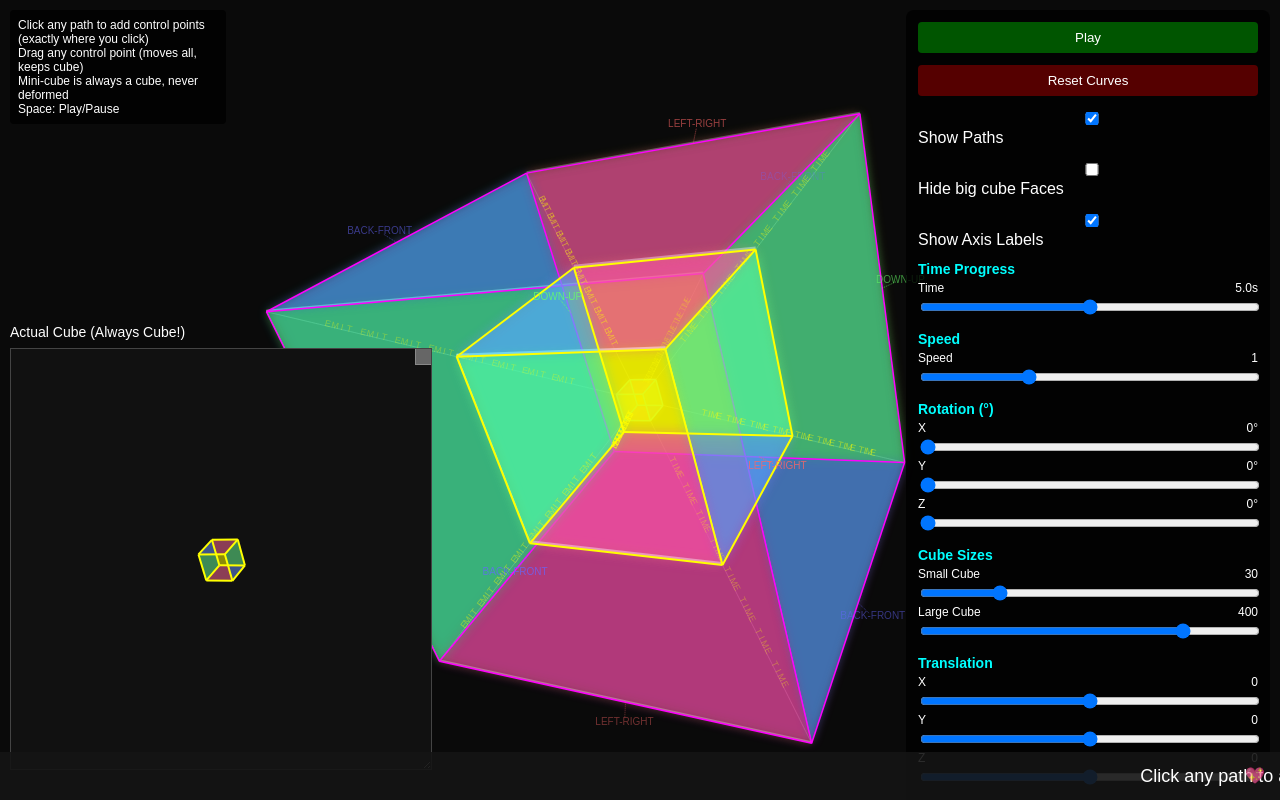
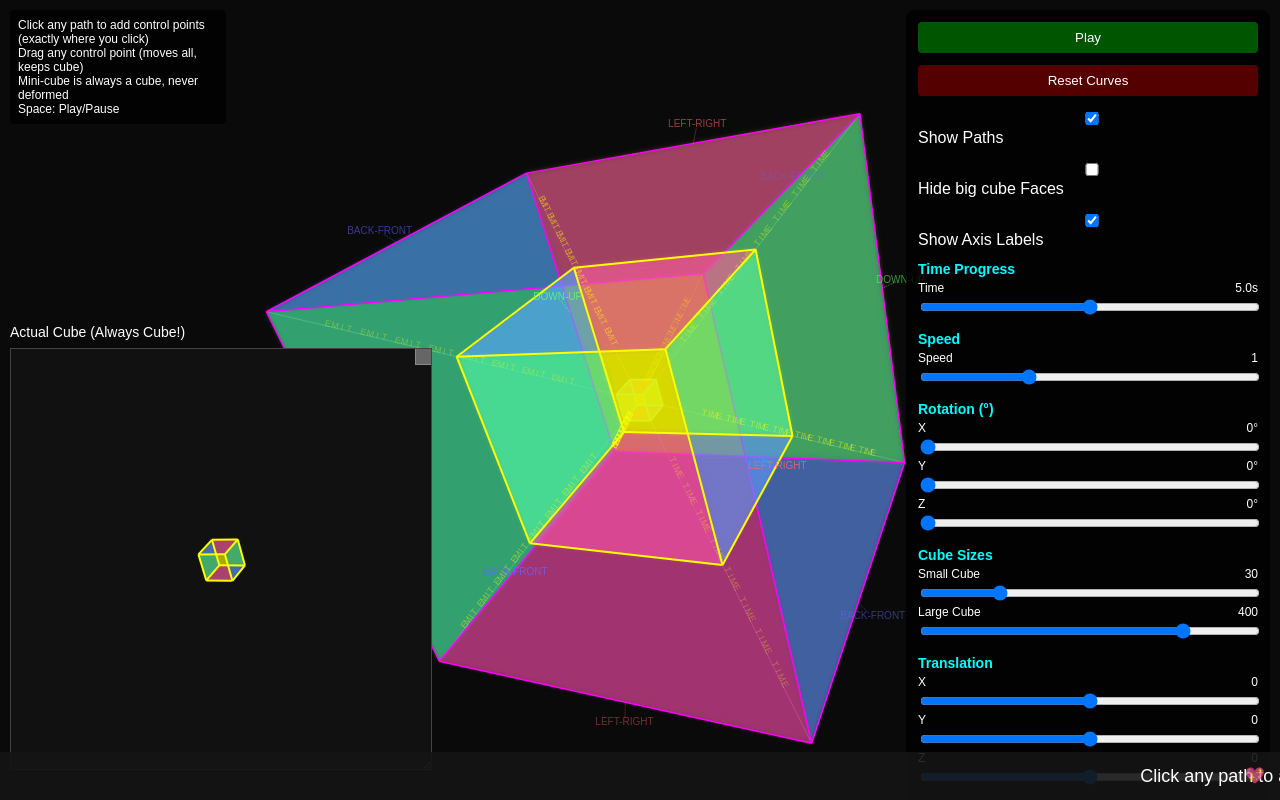
Before and after one commit to jiffykit/time, a plain HTML site: page index.html in a window 1280 px wide. Drawn offline with Linux system fonts and the light colour scheme.

Commit message:
Update index.html
Labels bugs

```diff
--- a/index.html
+++ b/index.html
@@ -211,11 +211,11 @@
         <div class="control-group">
             <h3>Rotation (°)</h3>
             <div class="slider-label"><span>X</span><span id="rotXValue">0°</span></div>
-            <input id="rotXSlider" type="range" min="0" max="360" value="0" step="1">
+            <input id="rotXSlider" type="range" min="0" max="1080" value="0" step="1">
             <div class="slider-label"><span>Y</span><span id="rotYValue">0°</span></div>
-            <input id="rotYSlider" type="range" min="0" max="360" value="0" step="1">
+            <input id="rotYSlider" type="range" min="0" max="1080" value="0" step="1">
             <div class="slider-label"><span>Z</span><span id="rotZValue">0°</span></div>
-            <input id="rotZSlider" type="range" min="0" max="360" value="0" step="1">
+            <input id="rotZSlider" type="range" min="0" max="1080" value="0" step="1">
         </div>
         <div class="control-group">
             <h3>Cube Sizes</h3>
@@ -471,24 +471,42 @@
                 return p;
             }
 
-            // Helper function to adjust color brightness based on depth with glass/glow effect
+            // Simplified lighting system - just depth-based brightness with subtle glow
             function adjustColorForDepth(color, z) {
                 // Normalize z to a reasonable range (-400 to 400)
                 const normalizedZ = Math.max(-400, Math.min(400, z));
-                // Map z to brightness factor (closer = lighter, farther = darker)
-                const brightnessFactor = 1 + (normalizedZ / 400) * 0.4; // ±40% for more dramatic effect
-                const clampedFactor = Math.max(0.6, Math.min(1.4, brightnessFactor));
 
-                // Parse rgba color and adjust brightness
+                // Simple brightness factor based on depth (closer = brighter, farther = darker)
+                const brightnessFactor = 1 + (normalizedZ / 400) * 0.6; // ±60% brightness variation
+                const clampedFactor = Math.max(0.4, Math.min(1.6, brightnessFactor));
+
+                // Parse rgba color and adjust only brightness (no color temperature changes)
                 const match = color.match(/rgba?\((\d+),(\d+),(\d+),?([^)]*)\)/);
                 if (match) {
                     const r = Math.min(255, Math.max(0, Math.round(parseInt(match[1]) * clampedFactor)));
                     const g = Math.min(255, Math.max(0, Math.round(parseInt(match[2]) * clampedFactor)));
                     const b = Math.min(255, Math.max(0, Math.round(parseInt(match[3]) * clampedFactor)));
-                    const a = match[4] ? match[4] : '0.7'; // Make slightly more transparent for glass effect
-                    return `rgba(${r},${g},${b},${a})`;
+                    const baseAlpha = match[4] ? parseFloat(match[4]) : 0.3;
+
+                    return `rgba(${r},${g},${b},${baseAlpha})`;
                 }
                 return color;
+            }
+
+            // Simple glow effect function
+            function createSimpleGlow(ctx, color, z, intensity = 1.0) {
+                const normalizedZ = Math.max(-400, Math.min(400, z));
+                const glowIntensity = Math.max(0.5, Math.min(1.0, (normalizedZ + 400) / 800)) * intensity;
+
+                // Simple glow
+                const glowBlur = Math.round(8 * glowIntensity);
+
+                ctx.shadowColor = color.replace(/,[\d.]+\)$/, ',0.6)');
+                ctx.shadowBlur = glowBlur;
+                ctx.shadowOffsetX = 0;
+                ctx.shadowOffsetY = 0;
+
+                return glowIntensity;
             }
 
             // Draw axis labels and time indicators
@@ -527,9 +545,9 @@
 
                 // Define axis directions based on cube edges - label ALL edges of each type
                 const axisLabels = [
-                    { label: 'LEFT-RIGHT', edges: [[0,1], [3,2], [4,5], [7,6]], color: '#ff6666' },
-                    { label: 'DOWN-UP', edges: [[0,3], [1,2], [4,7], [5,6]], color: '#66ff66' },
-                    { label: 'BACK-FRONT', edges: [[0,4], [1,5], [2,6], [3,7]], color: '#6666ff' }
+                    { label: 'LEFT-RIGHT', edges: [[0, 1], [3, 2], [4, 5], [7, 6]], color: '#ff6666' },
+                    { label: 'DOWN-UP', edges: [[0, 3], [1, 2], [4, 7], [5, 6]], color: '#66ff66' },
+                    { label: 'BACK-FRONT', edges: [[0, 4], [1, 5], [2, 6], [3, 7]], color: '#6666ff' }
                 ];
 
                 // Draw axis labels on ALL edges of each type
@@ -702,8 +720,20 @@
                     face.forEach(v => avgZ += cube[v].z);
                     avgZ /= face.length;
 
-                    // Apply depth-based lighting
+                    // Apply simple depth-based lighting for minimap
                     const adjustedColor = adjustColorForDepth(faceColors[i], avgZ);
+
+                    // Simple glow effect for minimap
+                    mctx.save();
+
+                    const normalizedZ = Math.max(-400, Math.min(400, avgZ));
+                    const glowIntensity = Math.max(0.5, Math.min(1.0, (normalizedZ + 400) / 800));
+
+                    mctx.shadowColor = adjustedColor.replace(/,[\d.]+\)$/, ',0.5)');
+                    mctx.shadowBlur = Math.round(6 * glowIntensity);
+                    mctx.shadowOffsetX = 0;
+                    mctx.shadowOffsetY = 0;
+
                     mctx.fillStyle = adjustedColor;
                     mctx.beginPath();
                     face.forEach((v, j) => {
@@ -713,6 +743,8 @@
                     });
                     mctx.closePath();
                     mctx.fill();
+
+                    mctx.restore();
                 });
                 mctx.strokeStyle = '#ffff00';
                 mctx.lineWidth = 2;
@@ -765,23 +797,21 @@
 
                 ctx.save();
 
-                // ALWAYS show faces for ghost cube
+                // ALWAYS show faces for ghost cube with simple depth gradient
                 faces.forEach((face, i) => {
                     // Calculate average z-depth for this face
                     let avgZ = 0;
                     face.forEach(v => avgZ += cube[v].z);
                     avgZ /= face.length;
 
-                    // Apply depth-based lighting with glow effect
+                    // Apply simple depth-based lighting
                     const adjustedColor = adjustColorForDepth(faceColors[i], avgZ);
 
-                    // Add glow effect for glass-like appearance
+                    // Simple glow effect
                     ctx.save();
-                    ctx.shadowColor = adjustedColor.replace(/,[\d.]+\)$/, ',0.6)');
-                    ctx.shadowBlur = 8 + (avgZ / 400) * 3;
-                    ctx.shadowOffsetX = 0;
-                    ctx.shadowOffsetY = 0;
+                    createSimpleGlow(ctx, adjustedColor, avgZ, 0.7);
 
+                    // Main face
                     ctx.fillStyle = adjustedColor;
                     ctx.beginPath();
                     face.forEach((v, j) => {
@@ -792,22 +822,6 @@
                     ctx.closePath();
                     ctx.fill();
 
-                    // Add glass highlight
-                    const highlightColor = adjustedColor.replace(/rgba?\((\d+),(\d+),(\d+)/, 'rgba(255,255,255').replace(/,[\d.]+\)$/, ',0.2)');
-                    ctx.shadowBlur = 0;
-                    ctx.fillStyle = highlightColor;
-                    ctx.beginPath();
-                    const topVertices = face.slice(0, 2);
-                    topVertices.forEach((v, j) => {
-                        const pt = projected[v];
-                        const offsetPt = { x: pt.x, y: pt.y - 1 };
-                        if (j === 0) ctx.moveTo(offsetPt.x, offsetPt.y);
-                        else ctx.lineTo(offsetPt.x, offsetPt.y);
-                    });
-                    ctx.lineTo(projected[face[1]].x, projected[face[1]].y);
-                    ctx.lineTo(projected[face[0]].x, projected[face[0]].y);
-                    ctx.closePath();
-                    ctx.fill();
                     ctx.restore();
                 });
 
@@ -844,7 +858,7 @@
 
                 ctx.save();
 
-                // Only show faces when controlToggle is unchecked (Hide big cube Faces)
+                // Only show faces when controlToggle is unchecked with simple depth gradient
                 if (!controlToggle.checked) {
                     faces.forEach((face, i) => {
                         // Calculate average z-depth for this face
@@ -852,16 +866,14 @@
                         face.forEach(v => avgZ += cube[v].z);
                         avgZ /= face.length;
 
-                        // Apply depth-based lighting with glow effect
+                        // Apply simple depth-based lighting
                         const adjustedColor = adjustColorForDepth(faceColors[i], avgZ);
 
-                        // Add glow effect for glass-like appearance
+                        // Simple glow effect
                         ctx.save();
-                        ctx.shadowColor = adjustedColor.replace(/,[\d.]+\)$/, ',0.8)');
-                        ctx.shadowBlur = 10 + (avgZ / 400) * 5;
-                        ctx.shadowOffsetX = 0;
-                        ctx.shadowOffsetY = 0;
+                        createSimpleGlow(ctx, adjustedColor, avgZ, 1.0);
 
+                        // Main face
                         ctx.fillStyle = adjustedColor;
                         ctx.beginPath();
                         face.forEach((v, j) => {
@@ -872,22 +884,6 @@
                         ctx.closePath();
                         ctx.fill();
 
-                        // Add glass highlight
-                        const highlightColor = adjustedColor.replace(/rgba?\((\d+),(\d+),(\d+)/, 'rgba(255,255,255').replace(/,[\d.]+\)$/, ',0.3)');
-                        ctx.shadowBlur = 0;
-                        ctx.fillStyle = highlightColor;
-                        ctx.beginPath();
-                        const topVertices = face.slice(0, 2);
-                        topVertices.forEach((v, j) => {
-                            const pt = projected[v];
-                            const offsetPt = { x: pt.x, y: pt.y - 2 };
-                            if (j === 0) ctx.moveTo(offsetPt.x, offsetPt.y);
-                            else ctx.lineTo(offsetPt.x, offsetPt.y);
-                        });
-                        ctx.lineTo(projected[face[1]].x, projected[face[1]].y);
-                        ctx.lineTo(projected[face[0]].x, projected[face[0]].y);
-                        ctx.closePath();
-                        ctx.fill();
                         ctx.restore();
                     });
                 }
@@ -917,23 +913,21 @@
                 const projected = cube.map(project);
                 ctx.save();
 
-                // ALWAYS show faces for animated cube (independent of checkbox)
+                // ALWAYS show faces for animated cube with simple depth gradient
                 faces.forEach((face, i) => {
                     // Calculate average z-depth for this face
                     let avgZ = 0;
                     face.forEach(v => avgZ += cube[v].z);
                     avgZ /= face.length;
 
-                    // Apply depth-based lighting with glow effect
+                    // Apply simple depth-based lighting
                     const adjustedColor = adjustColorForDepth(faceColors[i], avgZ);
 
-                    // Add glow effect for glass-like appearance
+                    // Simple glow effect (slightly stronger for animated cube)
                     ctx.save();
-                    ctx.shadowColor = adjustedColor.replace(/,[\d.]+\)$/, ',0.8)'); // Glow color
-                    ctx.shadowBlur = 12 + (avgZ / 400) * 6; // Stronger glow for animated cube
-                    ctx.shadowOffsetX = 0;
-                    ctx.shadowOffsetY = 0;
+                    createSimpleGlow(ctx, adjustedColor, avgZ, 1.2);
 
+                    // Main face
                     ctx.fillStyle = adjustedColor;
                     ctx.beginPath();
                     face.forEach((v, j) => {
@@ -944,22 +938,6 @@
                     ctx.closePath();
                     ctx.fill();
 
-                    // Add glass highlight
-                    const highlightColor = adjustedColor.replace(/rgba?\((\d+),(\d+),(\d+)/, 'rgba(255,255,255').replace(/,[\d.]+\)$/, ',0.4)');
-                    ctx.shadowBlur = 0;
-                    ctx.fillStyle = highlightColor;
-                    ctx.beginPath();
-                    const topVertices = face.slice(0, 2);
-                    topVertices.forEach((v, j) => {
-                        const pt = projected[v];
-                        const offsetPt = { x: pt.x, y: pt.y - 3 }; // Larger offset for animated cube
-                        if (j === 0) ctx.moveTo(offsetPt.x, offsetPt.y);
-                        else ctx.lineTo(offsetPt.x, offsetPt.y);
-                    });
-                    ctx.lineTo(projected[face[1]].x, projected[face[1]].y);
-                    ctx.lineTo(projected[face[0]].x, projected[face[0]].y);
-                    ctx.closePath();
-                    ctx.fill();
                     ctx.restore();
                 });
 
```
